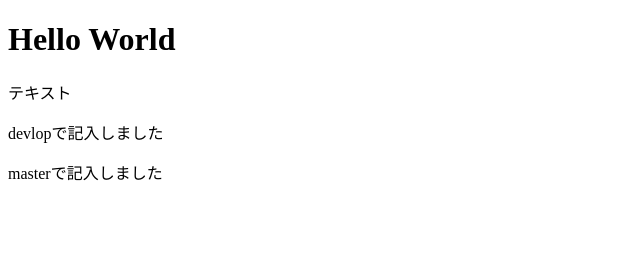
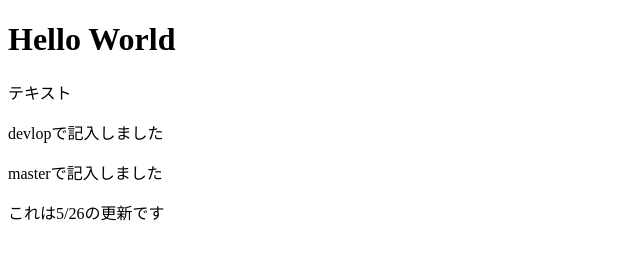
Before and after one commit to fewlio-LLUNA/learn_git, a plain HTML site: page index.html in a window 1280 px wide. Shown: the whole page, without its empty margins (0-640 px from the left). Drawn offline with Linux system fonts and the light colour scheme.

Commit message:
5/26の更新をしました

```diff
--- a/index.html
+++ b/index.html
@@ -10,5 +10,6 @@
     <p>テキスト</p>
     <p>devlopで記入しました</p>
     <p>masterで記入しました</p>
+    <p>これは5/26の更新です</p>
 </body>
 </html>
```
